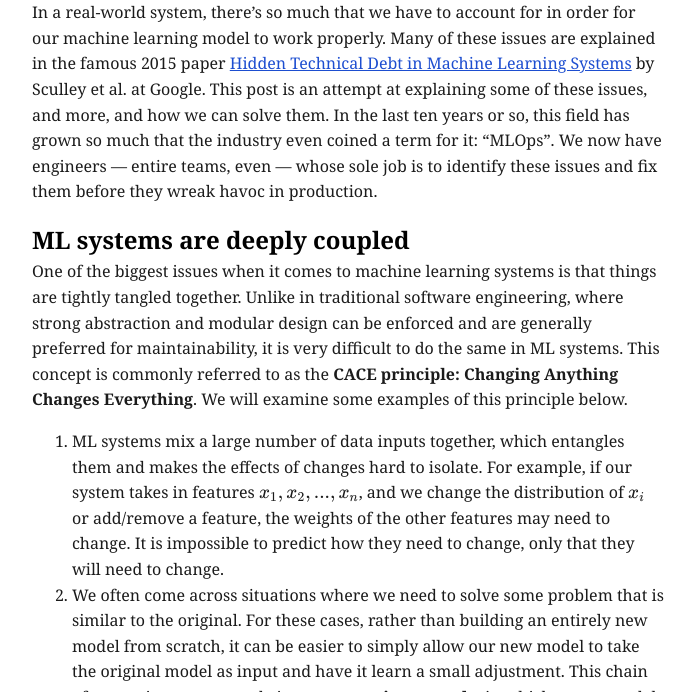
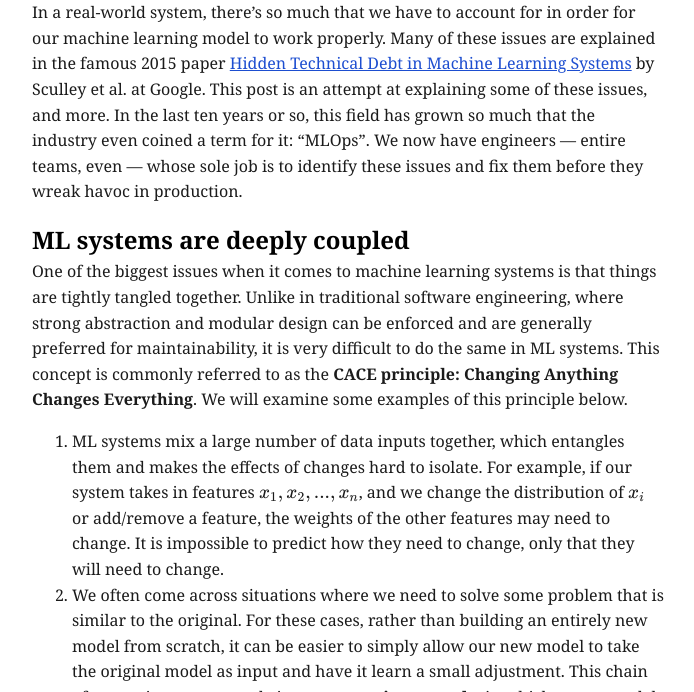
Before and after one commit to tailaiying32/tailaiying32.github.io, a Jekyll site: the page built from _posts/2026-09-08-production-ml-systems-and-why-they-are-hard.md, in a window 1280 px wide and 900 px high, scrolled down 607 px, cut to the strip 208-900 px from the top of the window. Shown: the whole strip, without its empty margins (292-986 px from the left). Built offline with Jekyll 4.4.1, drawn with Linux system fonts in a browser that asks for light colours.

```diff
--- a/_posts/2026-09-08-production-ml-systems-and-why-they-are-hard.md
+++ b/_posts/2026-09-08-production-ml-systems-and-why-they-are-hard.md
@@ -8,7 +8,7 @@
 
 ![An approximation of all that goes into an ML system](https://changyaochen.github.io/assets/images/ml_hidden_debt.png)
 
-In a real-world system, there's so much that we have to account for in order for our machine learning model to work properly. Many of these issues are explained in the famous 2015 paper [Hidden Technical Debt in Machine Learning Systems](https://proceedings.neurips.cc/paper_files/paper/2015/file/86df7dcfd896fcaf2674f757a2463eba-Paper.pdf) by Sculley et al. at Google. This post is an attempt at explaining some of these issues, and more, and how we can solve them. In the last ten years or so, this field has grown so much that the industry even coined a term for it: "MLOps". We now have engineers --- entire teams, even --- whose sole job is to identify these issues and fix them before they wreak havoc in production.
+In a real-world system, there's so much that we have to account for in order for our machine learning model to work properly. Many of these issues are explained in the famous 2015 paper [Hidden Technical Debt in Machine Learning Systems](https://proceedings.neurips.cc/paper_files/paper/2015/file/86df7dcfd896fcaf2674f757a2463eba-Paper.pdf) by Sculley et al. at Google. This post is an attempt at explaining some of these issues, and more. In the last ten years or so, this field has grown so much that the industry even coined a term for it: "MLOps". We now have engineers --- entire teams, even --- whose sole job is to identify these issues and fix them before they wreak havoc in production.
 
 # ML systems are deeply coupled
 One of the biggest issues when it comes to machine learning systems is that things are tightly tangled together. Unlike in traditional software engineering, where strong abstraction and modular design can be enforced and are generally preferred for maintainability, it is very difficult to do the same in ML systems. This concept is commonly referred to as the **CACE principle: Changing Anything Changes Everything**. We will examine some examples of this principle below.
```
